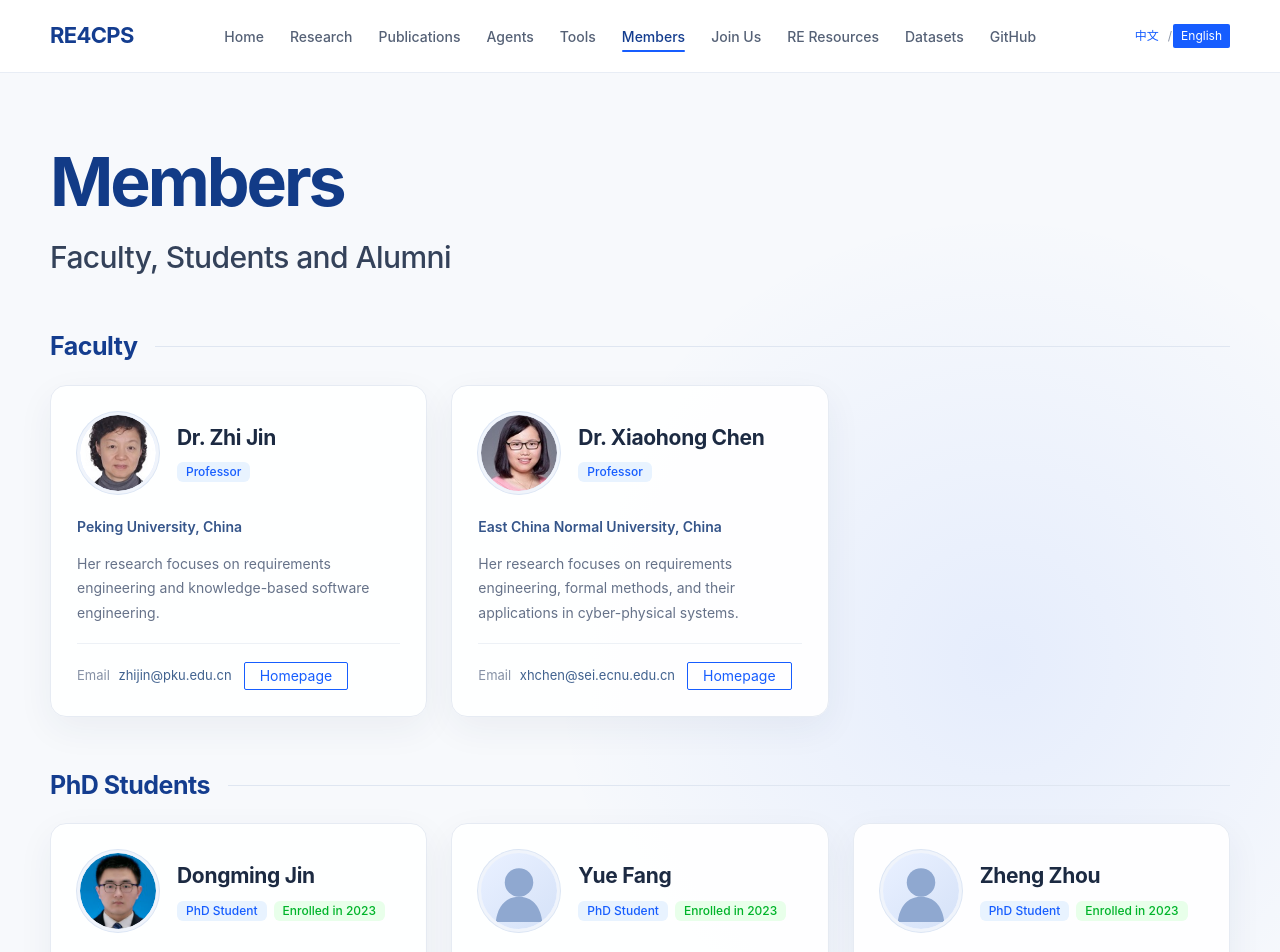
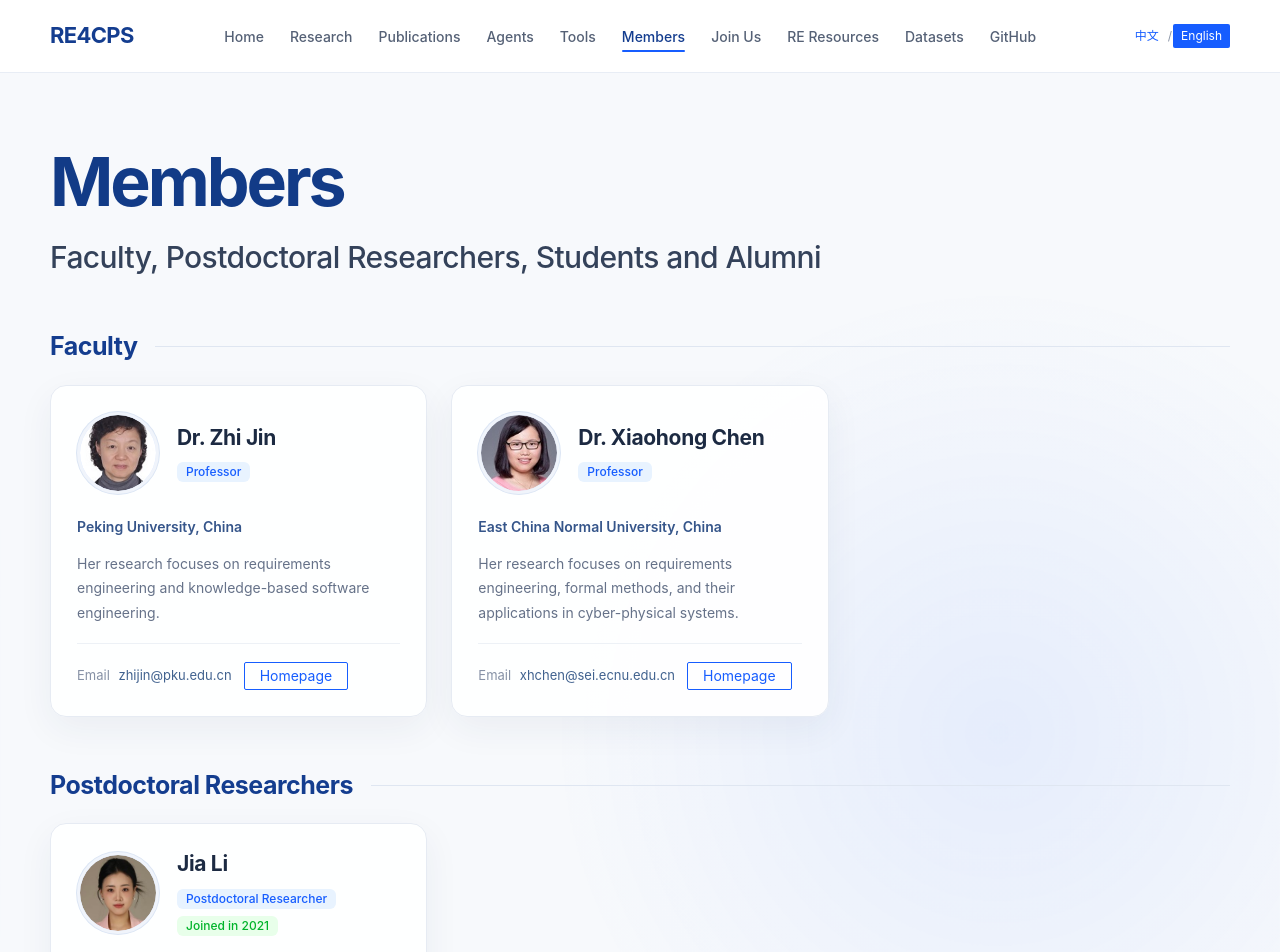
Before and after one commit to Waller-Man/re4cps-redesign, a Vue app: page /#/members in a window 1280 px wide. Shown: the top 952 px of the page. Built offline with nearby package versions, Linux system fonts and the light colour scheme.

Commit message:
添加了博士后成员李佳 并且修改了部分文字和排版问题

```diff
--- a/src/data/members.ts
+++ b/src/data/members.ts
@@ -1,6 +1,7 @@
 import defaultAvatar from '../assets/members/avatar-placeholder.svg'
 import xiaohongChenPhoto from '../assets/members/Faculty/ChenXiaohong.jpg'
 import zhiJinPhoto from '../assets/members/Faculty/JinZhi.jpg'
+import jiaLiPhoto from '../assets/members/postdocs/LiJia.jpg'
 import shiChenPhoto from '../assets/members/alumni/ChenShi.jpg'
 import gaoYuanPhoto from '../assets/members/alumni/GaoYuan.jpg'
 import liuJiachengPhoto from '../assets/members/alumni/LiuJiacheng.jpg'
@@ -13,6 +14,7 @@ import haoxiangYanPhoto from '../assets/members/master-students/YanHaoxiang.jpg'
 import shichangZhangPhoto from '../assets/members/master-students/ZhangShichang.jpg'
 import boyiYePhoto from '../assets/members/master-students/YeBoyi.jpg'
 import zhujunWuPhoto from '../assets/members/master-students/WuZhujun.jpg'
+import weihaoXiaPhoto from '../assets/members/master-students/XiaWeihao.jpg'
 import abcLogo from '../assets/organizations/agricultural-bank-of-china.svg'
 import axeraLogo from '../assets/organizations/AXERA-semiconductor.svg'
 import bytedanceLogo from '../assets/organizations/bytedance.svg'
@@ -27,7 +29,7 @@ import poizonLogo from '../assets/organizations/poizon.svg'
 import tencentLogo from '../assets/organizations/tencent.svg'
 import hithinkLogo from '../assets/organizations/tonghuashun.svg'
 
-export type MemberGroup = 'faculty' | 'phd' | 'master' | 'alumni'
+export type MemberGroup = 'faculty' | 'postdoc' | 'phd' | 'master' | 'alumni'
 
 export interface MemberOrganization {
   nameLocaleKey: string
@@ -47,6 +49,7 @@ export interface MemberProfile {
   localeKey: string
   photo: string
   admissionYear?: number
+  joinedYear?: number
   graduationYear?: number
   order?: number
   email?: string
@@ -58,6 +61,7 @@ export interface MemberProfile {
 
 export const memberGroupOrder: readonly MemberGroup[] = [
   'faculty',
+  'postdoc',
   'phd',
   'master',
   'alumni',
@@ -79,6 +83,15 @@ export const members: readonly MemberProfile[] = [
     photo: xiaohongChenPhoto,
     email: 'xhchen@sei.ecnu.edu.cn',
     homepage: 'https://faculty.ecnu.edu.cn/_s43/cxh2/main.psp',
+  },
+  {
+    id: 'jia-li',
+    group: 'postdoc',
+    localeKey: 'jiaLi',
+    photo: jiaLiPhoto,
+    joinedYear: 2021,
+    hasBio: true,
+    email: 'jia.li@whu.edu.cn',
   },
   {
     id: 'dongming-jin',
@@ -212,7 +225,7 @@ export const members: readonly MemberProfile[] = [
     id: 'weihao-xia',
     group: 'master',
     localeKey: 'weihaoXia',
-    photo: defaultAvatar,
+    photo: weihaoXiaPhoto,
     admissionYear: 2026,
     order: 10,
     hasBio: true,
--- a/src/data/publications.ts
+++ b/src/data/publications.ts
@@ -41,10 +41,10 @@ export interface Publication {
 }
 
 export const publicationGroupOrder: readonly PublicationGroup[] = [
+  'book',
   '2026',
   '2025',
   '2024',
-  'book',
 ]
 
 export const publications: readonly Publication[] = [
--- a/src/locales/en-US/joinUs.ts
+++ b/src/locales/en-US/joinUs.ts
@@ -26,7 +26,7 @@ export default {
       leaderName: 'Prof. Zhi Jin',
       leaderAffiliation: 'Specialized Demonstration School of Software, Wuhan University',
       leaderBio:
-        'Prof. Zhi Jin is Dean of the Specialized Demonstration School of Software at Wuhan University, an IEEE, CCF and AAIA Fellow, a recipient of the National Science Fund for Distinguished Young Scholars of China, a former Chief Scientist of a national 973 project, and Chair of the CCF Board of Supervisors. She has published more than 300 papers at leading venues including ASE, FSE, ICSE, ACL, NIPS and TOSEM, authored five books and holds over 30 invention patents. Her work has supported major aerospace programs and human-cyber-physical systems, and she has received honors including the IEEE TCSVC Distinguished Leadership Award and the CCF Xia-Peisu Award.',
+        'Prof. Zhi Jin is Dean of the Specialized Demonstration School of Software at Wuhan University, an IEEE, CCF and AAIA Fellow, a recipient of the National Science Fund for Distinguished Young Scholars of China, a former Chief Scientist of a national 973 project, and Chair of the CCF Board of Supervisors. She has published more than 300 papers at leading venues including ASE, FSE, ICSE, ACL, NIPS and TOSEM, authored five books and holds over 30 invention patents. Her work has supported major aerospace programs and human-cyber-physical systems, and has received the IEEE TCSVC Outstanding Leadership Award, the CCF Xia Peisu Award, and the inaugural China IT Women in Research Award, among other honors.',
       directions: {
         ai4se: 'Code LLMs / Software Development Agents / AI4SE',
         intelligentRe: 'Intelligent Requirements Engineering',
--- a/src/locales/en-US/members.ts
+++ b/src/locales/en-US/members.ts
@@ -1,15 +1,17 @@
 export default {
   title: 'Members',
-  subtitle: 'Faculty, Students and Alumni',
+  subtitle: 'Faculty, Postdoctoral Researchers, Students and Alumni',
   email: 'Email',
   homepage: 'Homepage',
   enrollmentYear: 'Enrolled in {year}',
+  joinedYear: 'Joined in {year}',
   graduationClass: 'Class of {year}',
   careerDestination: 'Career Destination',
   careerPath: 'Career Path',
   current: 'Current',
   groups: {
     faculty: 'Faculty',
+    postdoc: 'Postdoctoral Researchers',
     phd: 'PhD Students',
     master: 'Master Students',
     alumni: 'Alumni',
@@ -45,6 +47,12 @@ export default {
       role: 'Professor',
       school: 'East China Normal University, China',
       bio: 'Her research focuses on requirements engineering, formal methods, and their applications in cyber-physical systems.',
+    },
+    jiaLi: {
+      name: 'Jia Li',
+      role: 'Postdoctoral Researcher',
+      school: 'Wuhan University, China',
+      bio: 'Hongyi Postdoctoral Fellow at Wuhan University, with a Ph.D. from the Key Laboratory of High Confidence Software Technologies (Ministry of Education), Peking University. His research focuses on intelligent software engineering, including requirements analysis, code generation, and software development agents. He has published over 20 papers at venues including FSE, ASE, and ACL, received an ACM SIGSOFT Distinguished Paper Award, and accumulated over 1,000 citations.',
     },
     dongmingJin: {
       name: 'Dongming Jin',
--- a/src/locales/en-US/research.ts
+++ b/src/locales/en-US/research.ts
@@ -28,11 +28,6 @@ export default {
       description:
         'Using large language models and AI techniques to generate design models, executable code and test cases from requirements specifications, targeting project-level code generation.',
     },
-    softwareEvolution: {
-      title: 'Requirement-change-driven Software Evolution Agents',
-      description:
-        'Studying agents for requirement negotiation, clarification, completion and change analysis, as well as design evolution, code change generation and test case evolution driven by requirement changes.',
-    },
     domainOntology: {
       title: 'Automatic Construction of Domain Knowledge Ontologies',
       description:
--- a/src/locales/zh-CN/joinUs.ts
+++ b/src/locales/zh-CN/joinUs.ts
@@ -25,7 +25,7 @@ export default {
       leaderName: '金芝教授',
       leaderAffiliation: '武汉大学特色化示范性软件学院',
       leaderBio:
-        '金芝教授现任武汉大学特色化示范性软件学院院长，是国家级高层次人才，国家杰出青年科学基金获得者、IEEE / CCF / AAIA Fellow、973 项目首席科学家及 CCF 监事长。她长期深耕需求工程与智能化软件工程，在 ASE、FSE、ICSE、ACL、NIPS、TOSEM 等发表论文 300 余篇，出版著作 5 部并获授权发明专利 30 余项，科研成果服务于航天重大工程和人机物融合系统，曾获 IEEE TCSVC 杰出领导力奖、CCF 夏培肃奖及首届中国 I 科研女性奖等。',
+        '金芝教授现任武汉大学特色化示范性软件学院院长，是国家级高层次人才，国家杰出青年科学基金获得者、IEEE / CCF / AAIA Fellow、973 项目首席科学家及 CCF 监事长。她长期深耕需求工程与智能化软件工程，在 ASE、FSE、ICSE、ACL、NIPS、TOSEM 等发表论文 300 余篇，出版著作 5 部并获授权发明专利 30 余项，科研成果服务于航天重大工程和人机物融合系统，曾获 IEEE TCSVC 杰出领导力奖、CCF 夏培肃奖及首届中国 IT 科研女性奖等。',
       directions: {
         ai4se: '代码大模型 / 软件开发智能体 / AI4SE',
         intelligentRe: '智能化需求工程',
--- a/src/locales/zh-CN/members.ts
+++ b/src/locales/zh-CN/members.ts
@@ -1,15 +1,17 @@
 export default {
   title: '成员',
-  subtitle: '教师、学生与已毕业成员',
+  subtitle: '教师、博士后、学生与已毕业成员',
   email: '邮箱',
   homepage: '个人主页',
   enrollmentYear: '{year}年入学',
+  joinedYear: '{year}年加入',
   graduationClass: '{year}届',
   careerDestination: '毕业去向',
   careerPath: '职业经历',
   current: '现',
   groups: {
     faculty: '教师',
+    postdoc: '博士后',
     phd: '博士生',
     master: '硕士生',
     alumni: '已毕业学生',
@@ -45,6 +47,12 @@ export default {
       role: '教授',
       school: '华东师范大学，中国',
       bio: '主要从事需求工程、形式化方法及其在信息物理系统中的应用研究。',
+    },
+    jiaLi: {
+      name: '李佳',
+      role: '博士后',
+      school: '武汉大学，中国',
+      bio: '武汉大学弘毅博士后，博士毕业于北京大学高可信软件技术教育部重点实验室。研究方向为智能化软件工程，聚焦需求分析、代码生成与软件开发智能体；在 FSE、ASE、ACL 等发表论文 20 余篇，获 ACM SIGSOFT 杰出论文奖，论文引用 1000 余次。',
     },
     dongmingJin: {
       name: '靳东明',
--- a/src/locales/zh-CN/research.ts
+++ b/src/locales/zh-CN/research.ts
@@ -27,11 +27,6 @@ export default {
       description:
         '利用大语言模型及其他人工智能技术，实现从需求规约到设计模型、代码实现和测试用例的端到端自动生成，面向项目级代码生成。',
     },
-    softwareEvolution: {
-      title: '需求变更驱动的软件演化智能体',
-      description:
-        '研究需求协商、需求澄清与补全、需求变更分析，以及由需求变更驱动的设计演化、代码变更生成和测试用例演化智能体。',
-    },
     domainOntology: {
       title: '领域知识本体自动构建',
       description:
--- a/src/locales/zh-CN/tools.ts
+++ b/src/locales/zh-CN/tools.ts
@@ -17,7 +17,7 @@ export default {
         '围绕 Problem Frames、Problem Diagram 和 iStar，支持文本建模、图形建模与协同编辑。',
     },
     problemDecompositionProgression: {
-      title: '问题分解与需求推进',
+      title: '问题分解与需求进化',
       description: '面向复杂问题分解，以及从利益相关者需求逐步推导软件规格说明。',
     },
     timingConsistencyVerification: {
--- a/src/pages/Members.vue
+++ b/src/pages/Members.vue
@@ -96,7 +96,17 @@ const memberGroups = memberGroupOrder.map((key: MemberGroup) => {
                       }}
                     </a-tag>
                     <a-tag
-                      v-else-if="member.group !== 'alumni' && member.admissionYear"
+                      v-else-if="member.group === 'postdoc' && member.joinedYear"
+                      color="green"
+                      size="small"
+                    >
+                      {{ t('members.joinedYear', { year: member.joinedYear }) }}
+                    </a-tag>
+                    <a-tag
+                      v-else-if="
+                        (member.group === 'phd' || member.group === 'master') &&
+                        member.admissionYear
+                      "
                       color="green"
                       size="small"
                     >
--- a/src/pages/Research.vue
+++ b/src/pages/Research.vue
@@ -24,10 +24,6 @@ const directions = [
   {
     key: 'softwareGeneration',
     tags: ['artificialIntelligence', 'requirementsEngineering', 'formalMethods'],
-  },
-  {
-    key: 'softwareEvolution',
-    tags: ['agent', 'requirementsEngineering', 'artificialIntelligence'],
   },
   {
     key: 'domainOntology',
```
Also changed, not shown: src/assets/members/master-students/XiaWeihao.jpg (added), src/assets/members/postdocs/LiJia.jpg (added).
